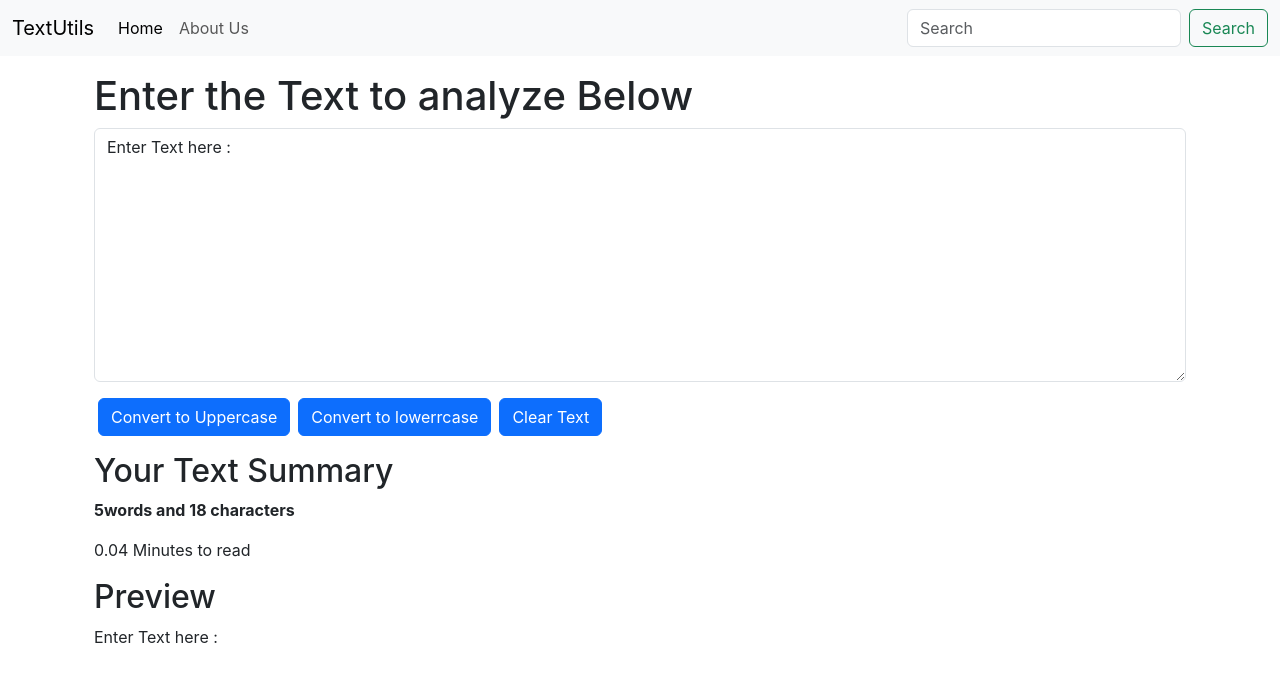
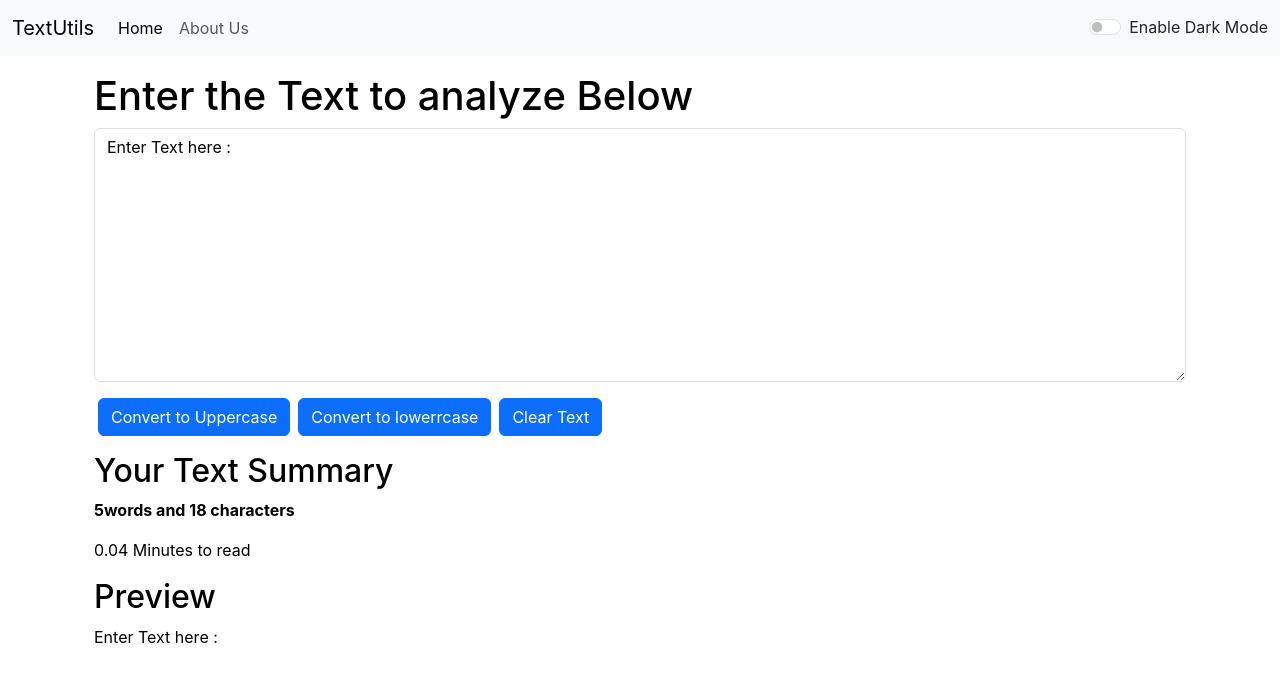
Before and after one commit to Abhi-33/React-fullCourse, a React (Create React App) app: page / in a window 1280 px wide. Shown: the top 682 px of the page. Built offline with nearby package versions, Linux system fonts and the light colour scheme.

Commit message:
Updated all the files

```diff
--- a/src/App.js
+++ b/src/App.js
@@ -6,11 +6,22 @@
 
 function App() {
   const [mode ,setMode ] =  useState('light') //it tells whether the dark mode is enabled or not
+
+  const toggleMode = ()=>{
+    if (mode === 'light') {
+      setMode('dark');
+      document.body.style.backgroundColor = '#212529'
+    }
+  else{
+    setMode('light');
+    document.body.style.backgroundColor = 'white';
+  }
+  }
   return (
    <>
-<Navbar title="TextUtils" mode={mode}/>
+<Navbar title="TextUtils" mode={mode} toggleMode={toggleMode}/>
 <div className="container my-3">
-<TextForm heading="Enter the Text to analyze Below" />
+<TextForm heading="Enter the Text to analyze Below"   mode={mode} />
 {/* <About /> */}
 </div>
    </>
--- a/src/components/Navbar.js
+++ b/src/components/Navbar.js
@@ -19,10 +19,14 @@
           <a className="nav-link" href="/">{props.aboutText}</a>
         </li>
       </ul>
-      <form className="d-flex" role="search">
+      {/* <form className="d-flex" role="search">
         <input className="form-control me-2" type="search" placeholder="Search" aria-label="Search" />
         <button className="btn btn-outline-success" type="submit">Search</button>
-      </form>
+      </form> */}
+      <div className={`form-check form-switch text-${props.mode === 'light' ? 'dark' : 'light'}`}>
+  <input className="form-check-input" type="checkbox" onClick={props.toggleMode} role="switch" id="flexSwitchCheckDefault" />
+  <label className="form-check-label" htmlFor="flexSwitchCheckDefault">Enable Dark Mode</label>
+</div>
     </div>
   </div>
 </nav>
--- a/src/components/TextForm.js
+++ b/src/components/TextForm.js
@@ -26,21 +26,21 @@
     // setText("New Text"); //Correct way of changing or updating the state
   return (
     <>
-    <div className='container'>
+    <div className='container' style={{color :props.mode === 'dark' ? 'white' : 'black'}}>
         <h1>{props.heading}</h1>
   <div className="mb-3">
-    <textarea className="form-control" value={Text} onChange={convertonChange} id="myBox" rows= "10"></textarea>
+    <textarea className="form-control" value={Text} style={{backgroundColor :props.mode === 'dark' ? '#212529' : 'white' ,color :props.mode === 'dark' ? 'white' : 'black'}} onChange={convertonChange} id="myBox" rows= "10"></textarea>
     </div>
     <button className="btn btn-primary mx-1" onClick={convertUP}>Convert to Uppercase</button>
     <button className="btn btn-primary mx-1" onClick={convertLO}>Convert to lowerrcase</button>
     <button className="btn btn-primary mx-1" onClick={clearText}>Clear Text</button>
   </div>
-  <div className="container my-3">
+  <div className="container my-3" style={{color :props.mode === 'dark' ? 'white' : 'black'}}>
     <h2>Your Text Summary</h2>
     <p><b>{Text.split(" ").length}words and {Text.length} characters</b></p>
     <p>{0.008 * Text.split(" ").length} Minutes to read</p>
     <h2>Preview</h2>
-    <p>{Text}</p>
+    <p>{Text.length>0?Text : 'Enter something above to preview it here'}</p>
   </div>
   </>
   )
```
